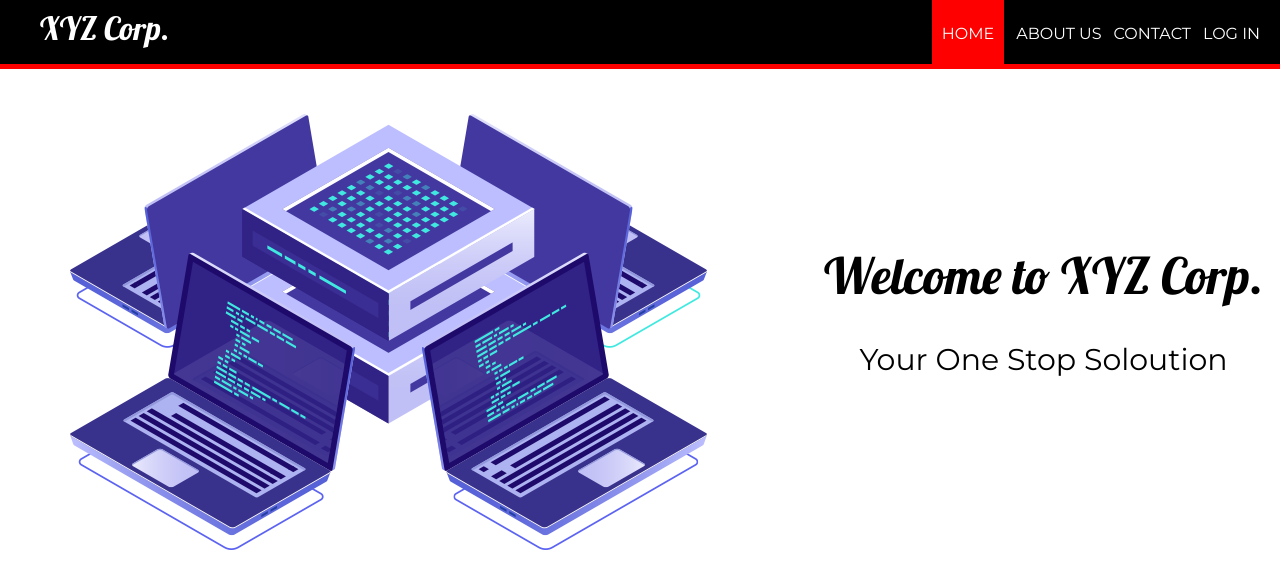
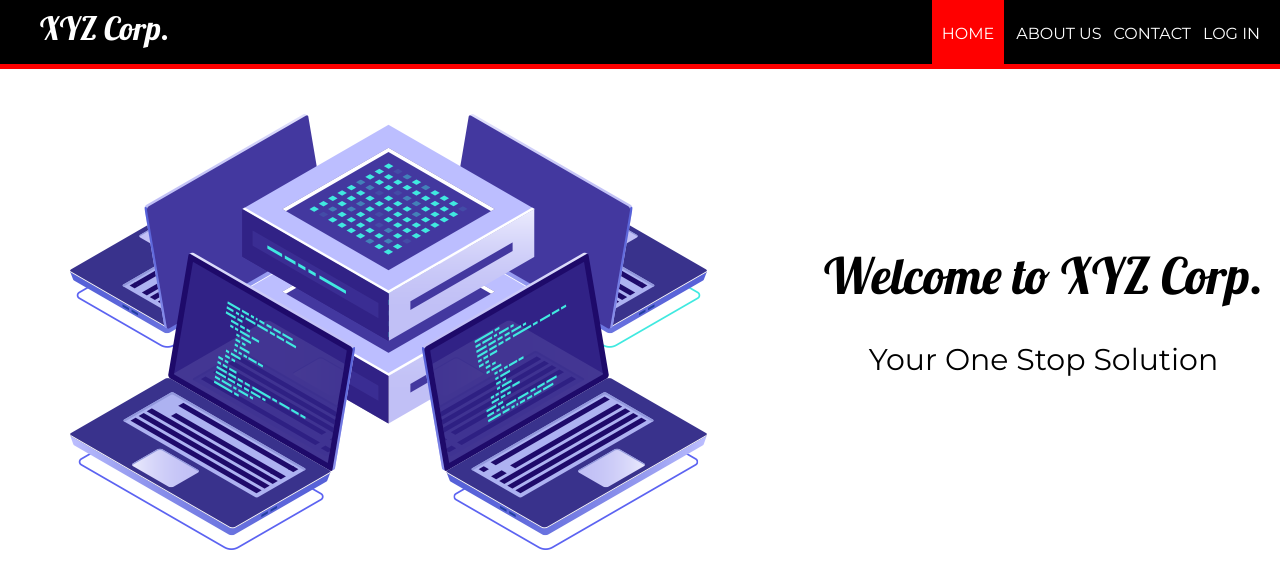
Before and after one commit to rajveersingh101/EmployeeManagementSystem, a plain HTML site: page index.html in a window 1280 px wide. Drawn offline with Linux system fonts and the light colour scheme.

Commit message:
Update index.html

```diff
--- a/index.html
+++ b/index.html
@@ -31,7 +31,7 @@
 	<div style="margin-top: 175px">
 
 		<h1 style="font-family: 'Lobster', cursive; font-weight: 200; font-size: 50px; margin-top: 100px; text-align: center;">Welcome to XYZ Corp.</h1>
-		<p style="font-family: 'Montserrat', sans-serif; font-size: 30px ; text-align: center;">Your One Stop Soloution</p>
+		<p style="font-family: 'Montserrat', sans-serif; font-size: 30px ; text-align: center;">Your One Stop Solution</p>
 	</div>
 
 
```
